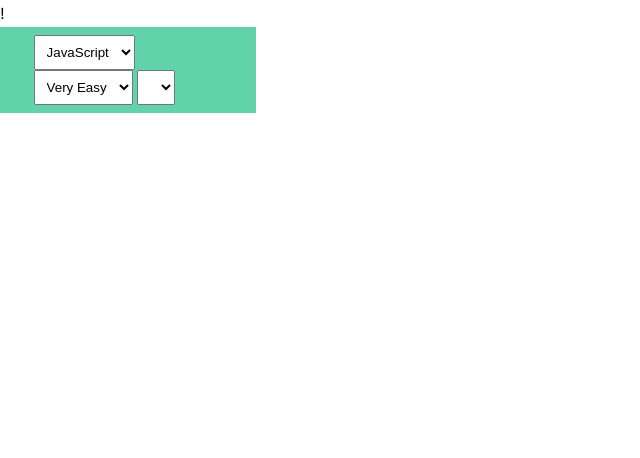
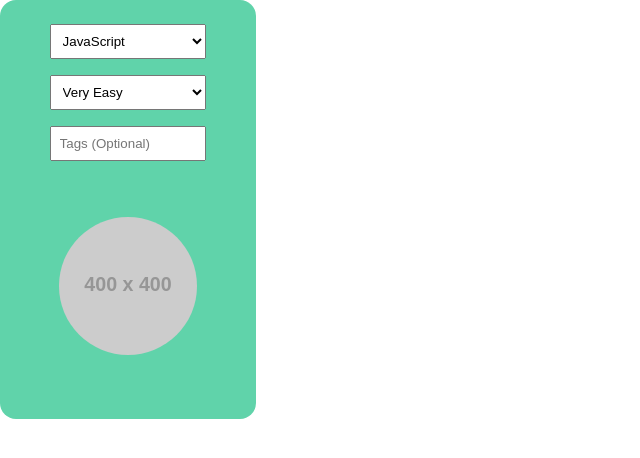
Before and after one commit to AlyBitVerse/codebyte, a website: page public/pages/challenges.html in a window 1280 px wide. Shown: the whole page, without its empty margins (0-640 px from the left). Drawn offline with Linux system fonts and the light colour scheme; placeholder pictures from the web are drawn by us; files whose address does not match are found by name.

Commit message:
Update challanges page

```diff
--- a/public/assets/styles/style.css
+++ b/public/assets/styles/style.css
@@ -1,18 +1,25 @@
 /* Start selections-menu */
-.selections-menu{
+.selections-menu {
   width: 20%;
-    background-color:var(--color-accent-tertiary) ;
-
+  background-color: var(--color-accent-tertiary);
+  border-radius: 1rem;
+  position: absolute;
 
 }
-  .selections-menu form{
+.selections-menu form {
   width: 80%;
-    padding: .5rem;
+  padding: 1rem;
   margin: 0 auto;
 
 }
-  .selections-menu form select{
-    padding: .5rem;
-
+.selections-menu form select,
+input {
+  padding: 0.5rem;
+  margin: 0.5rem;
+}
+.selections-menu form img {
+  width: 80%;
+  margin: 3rem auto;
+  border-radius: 50%;
 }
 /* End selections-menu */
--- a/public/pages/challenges.html
+++ b/public/pages/challenges.html
@@ -1,4 +1,4 @@
-!<!DOCTYPE html>
+<!DOCTYPE html>
 <html lang="en">
   <head>
     <meta charset="UTF-8" />
@@ -11,7 +11,7 @@
   </head>
   <body>
     <div class="selections-menu">
-      <form class=" col">
+      <form class="flex col">
         <select name="lang" id="">
           <option value="">JavaScript</option>
           <option value="">Python</option>
@@ -19,7 +19,6 @@
           <option value="">C#</option>
           <option value="">C++</option>
           <option value="">Java</option>
-
         </select>
         <select name="level" id="">
           <option value="">Very Easy</option>
@@ -28,15 +27,18 @@
           <option value="">Hard</option>
           <option value="">Very Hard</option>
           <option value="">Expert</option>
+        </select>
 
-      </select>
-      <select name="" id="">
-        <option value=""></option>
-        <option value=""></option>
-        <option value=""></option>
-        <option value=""></option>
-        <option value=""></option>
-      </select>
+        <input list="Tags" name="" id="" placeholder="Tags (Optional)" />
+        <datalist id="Tags">
+          <option value="Loops"></option>
+          <option value="Conditions"></option>
+          <option value="Functions"></option>
+          <option value="Strings"></option>
+          <option value="Arrays"></option>
+          <option value="Numbers"></option>
+        </datalist>
+        <img src="https://placehold.co/400" alt="">
       </form>
     </div>
 
```
Also changed, not shown: public/index.html (+1 -1 lines), server.js (+6 -6 lines). Lines whose indentation alone changed are shown as unchanged.
